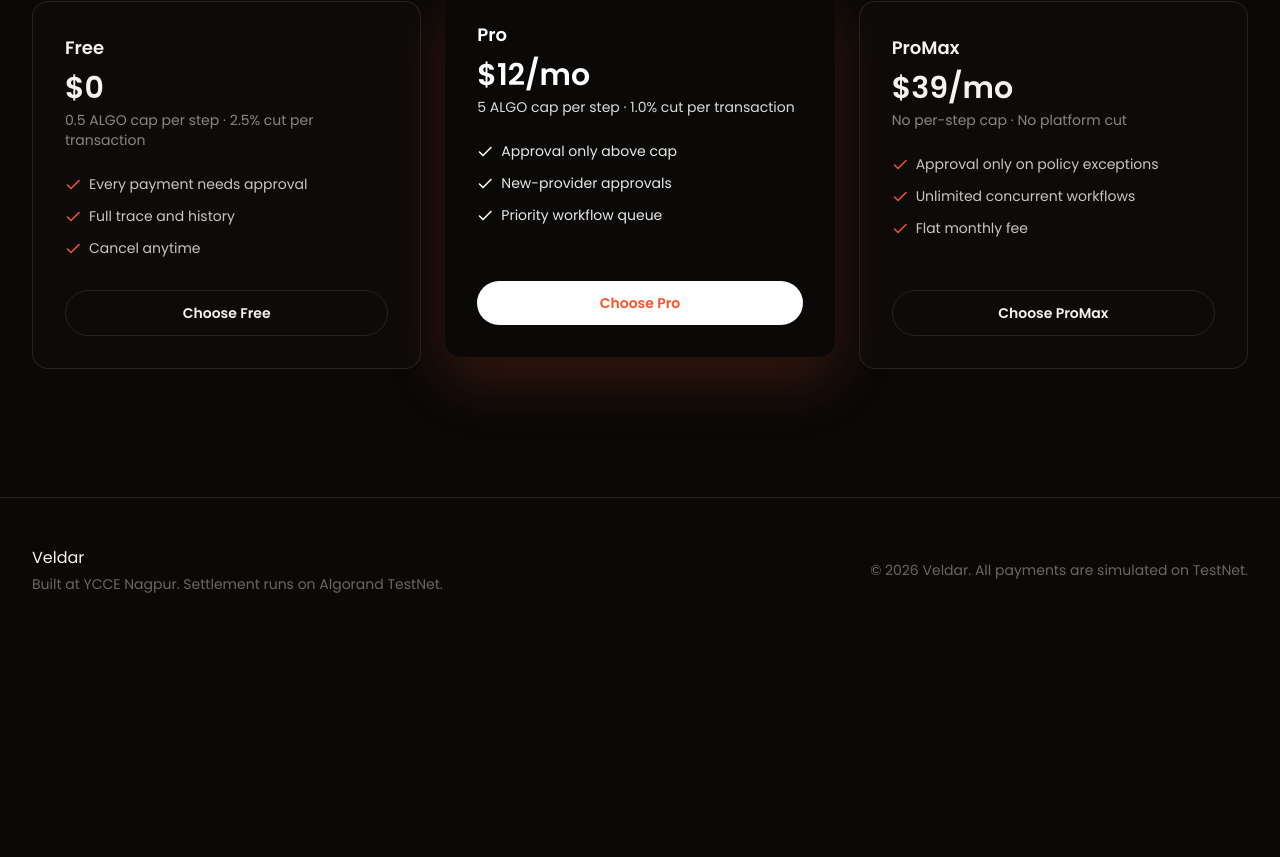
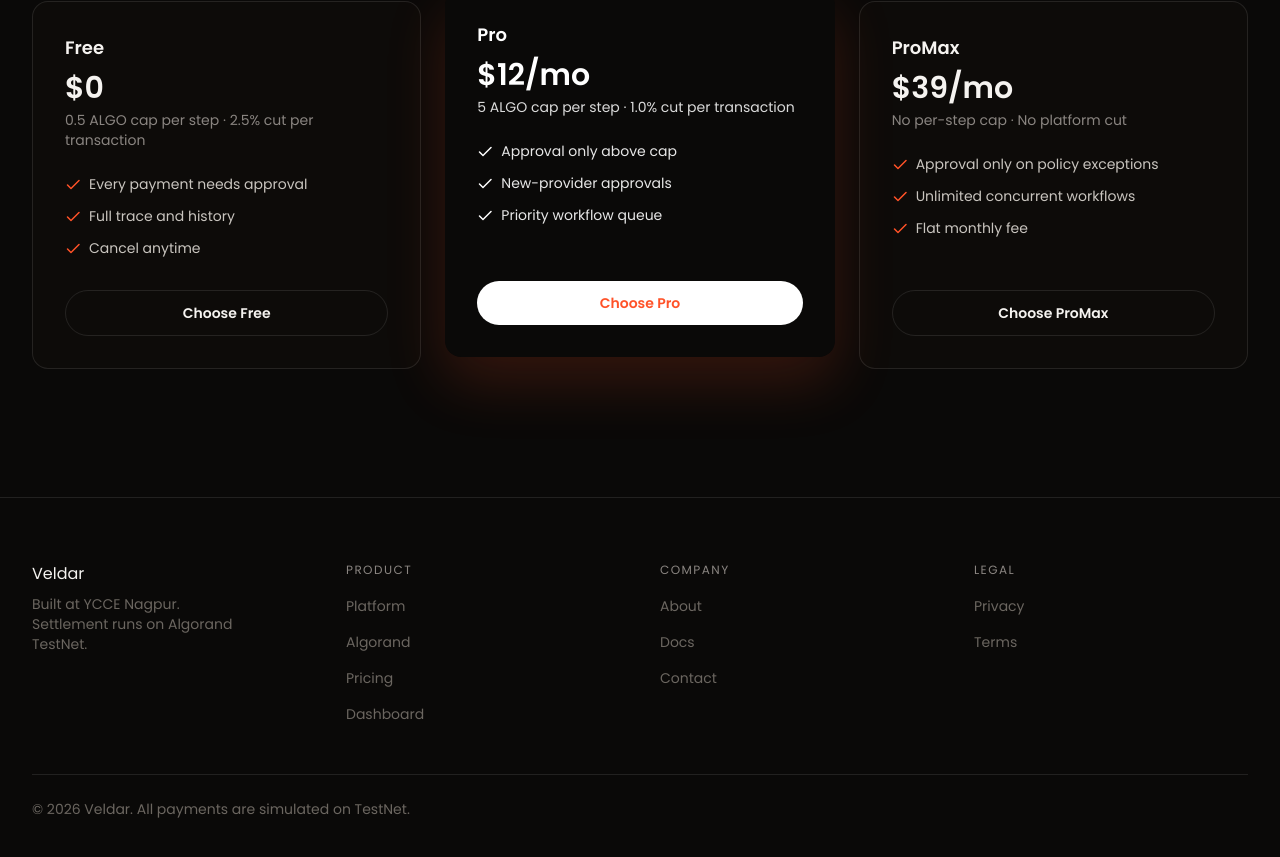
Before and after one commit to Pusparaj99op/CodeRush2.0_CoDevians_INF-03, a Next.js app in the folder website/: page / in a window 1280 px wide. Shown: the part 2090-2947 px from the top of the page. Before the commit the page ends 2732 px from the top, so only its background shows below. Built offline with nearby package versions, Linux system fonts and the light colour scheme; no server answers.

Commit message:
Update footer.tsx

```diff
--- a/website/components/footer.tsx
+++ b/website/components/footer.tsx
@@ -1,16 +1,68 @@
+import Link from "next/link";
+
+const COLUMNS = [
+  {
+    heading: "Product",
+    links: [
+      { href: "/product", label: "Platform" },
+      { href: "/algorand", label: "Algorand" },
+      { href: "/pricing", label: "Pricing" },
+      { href: "/dashboard", label: "Dashboard" },
+    ],
+  },
+  {
+    heading: "Company",
+    links: [
+      { href: "/about", label: "About" },
+      { href: "/docs", label: "Docs" },
+      { href: "/contact", label: "Contact" },
+    ],
+  },
+  {
+    heading: "Legal",
+    links: [
+      { href: "/legal/privacy", label: "Privacy" },
+      { href: "/legal/terms", label: "Terms" },
+    ],
+  },
+];
+
 export function Footer() {
   return (
-    <footer className="border-t border-[var(--color-border)] py-12">
-      <div className="mx-auto flex max-w-7xl flex-col gap-6 px-6 sm:flex-row sm:items-center sm:justify-between lg:px-8">
-        <div>
-          <p className="font-[family-name:var(--font-display)] text-base font-medium text-[var(--color-headline)]">
-            Veldar
-          </p>
-          <p className="mt-1 text-sm text-[var(--color-footer-dim)]">
-            Built at YCCE Nagpur. Settlement runs on Algorand TestNet.
-          </p>
+    <footer className="border-t border-[var(--color-border)] py-16">
+      <div className="mx-auto max-w-7xl px-6 lg:px-8">
+        <div className="grid grid-cols-2 gap-10 sm:grid-cols-4">
+          <div className="col-span-2 sm:col-span-1">
+            <p className="font-[family-name:var(--font-display)] text-base font-medium text-[var(--color-headline)]">
+              Veldar
+            </p>
+            <p className="mt-2 max-w-[24ch] text-sm text-[var(--color-footer-dim)]">
+              Built at YCCE Nagpur. Settlement runs on Algorand TestNet.
+            </p>
+          </div>
+
+          {COLUMNS.map((col) => (
+            <div key={col.heading}>
+              <p className="text-xs font-medium uppercase tracking-[0.12em] text-[var(--color-muted)]">
+                {col.heading}
+              </p>
+              <ul className="mt-4 flex flex-col gap-3">
+                {col.links.map((link) => (
+                  <li key={link.href}>
+                    <Link
+                      href={link.href}
+                      className="text-sm text-[var(--color-footer-dim)] transition-colors hover:text-[var(--color-headline)]"
+                    >
+                      {link.label}
+                    </Link>
+                  </li>
+                ))}
+              </ul>
+            </div>
+          ))}
         </div>
-        <p className="text-sm text-[var(--color-footer-dim)]">
+
+        <p className="mt-12 border-t border-[var(--color-border)] pt-6 text-sm text-[var(--color-footer-dim)]">
           &copy; 2026 Veldar. All payments are simulated on TestNet.
         </p>
       </div>
```
